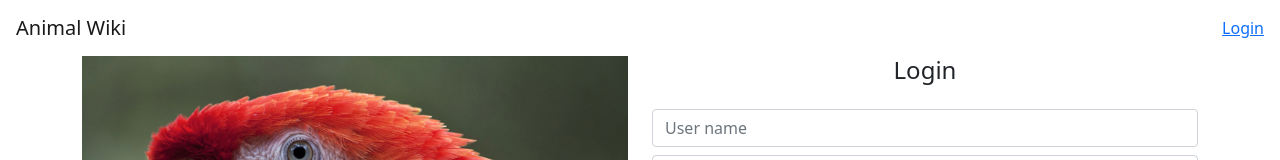
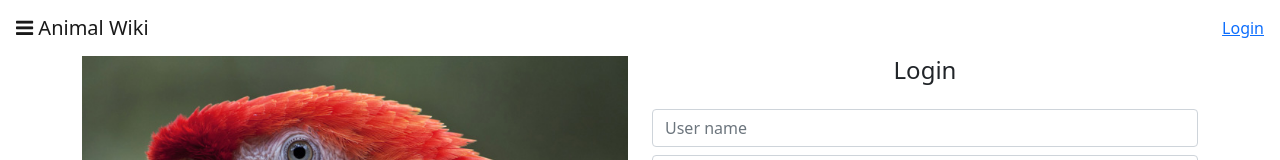
Before and after one commit to ofelipescherer/courses-alura, an Angular app in the folder angular/angular-flow-navigation/: page /home in a window 1280 px wide. Shown: the top 160 px of the page. Built offline with nearby package versions, Linux system fonts and the light colour scheme.

Commit message:
[angular-flow-navigation] feat: menu implement

```diff
--- a/angular/angular-flow-navigation/src/app/components/header/header.component.html
+++ b/angular/angular-flow-navigation/src/app/components/header/header.component.html
@@ -1,6 +1,23 @@
 <header class="sticky-top">
   <nav class="navbar navbar-light bg-white">
-    <a class="navbar-brand ml-1">Animal Wiki</a>
+    <a class="navbar-brand ml-1">
+      <i
+        class="fa fa-bars mr-2"
+        (click)="menu.openMenu()"
+        (keyup.space)="menu.openMenu()"
+        >
+
+      </i>
+      Animal Wiki</a>
+
+    <app-menu #menu>
+      <ul class="list-unstyled">
+        <li>
+          <a [routerLink]="['animals', 'new']">New Animal</a>
+        </li>
+      </ul>
+    </app-menu>
+
     <div *ngIf="user$ | async as user">
       <div *ngIf="user.name; else login" class="custom-row-container">
         <i class="fa fa-user-circle mr-1"></i>
@@ -8,6 +25,8 @@
         <a (click)="logout()">Logout</a>
       </div>
     </div>
+
+
   </nav>
 
   <ng-template #login>
--- a/angular/angular-flow-navigation/src/app/components/header/header.module.ts
+++ b/angular/angular-flow-navigation/src/app/components/header/header.module.ts
@@ -2,10 +2,11 @@ import { NgModule } from '@angular/core';
 import { CommonModule } from '@angular/common';
 import { HeaderComponent } from './header.component';
 import { RouterModule } from '@angular/router';
+import { MenuModule } from '../menu/menu.module';
 
 @NgModule({
   declarations: [HeaderComponent],
-  imports: [CommonModule, RouterModule],
+  imports: [CommonModule, RouterModule, MenuModule],
   exports: [HeaderComponent],
 })
 export class HeaderModule {}
--- a/angular/angular-flow-navigation/src/app/components/menu/menu.component.css
+++ b/angular/angular-flow-navigation/src/app/components/menu/menu.component.css
@@ -7,7 +7,7 @@
   padding: 1em;
   background: white;
   top: 0;
-  left: -90;
+  left: -90%;
   transition: left 0.3s ease-out;
   z-index: 1;
 }
@@ -22,5 +22,5 @@
   left: 0;
   right: 0;
   bottom: 0;
-  background: rgba(0, 0, 0, -0.4);
+  background: rgba(0, 0, 0, 0.4);
 }
```
